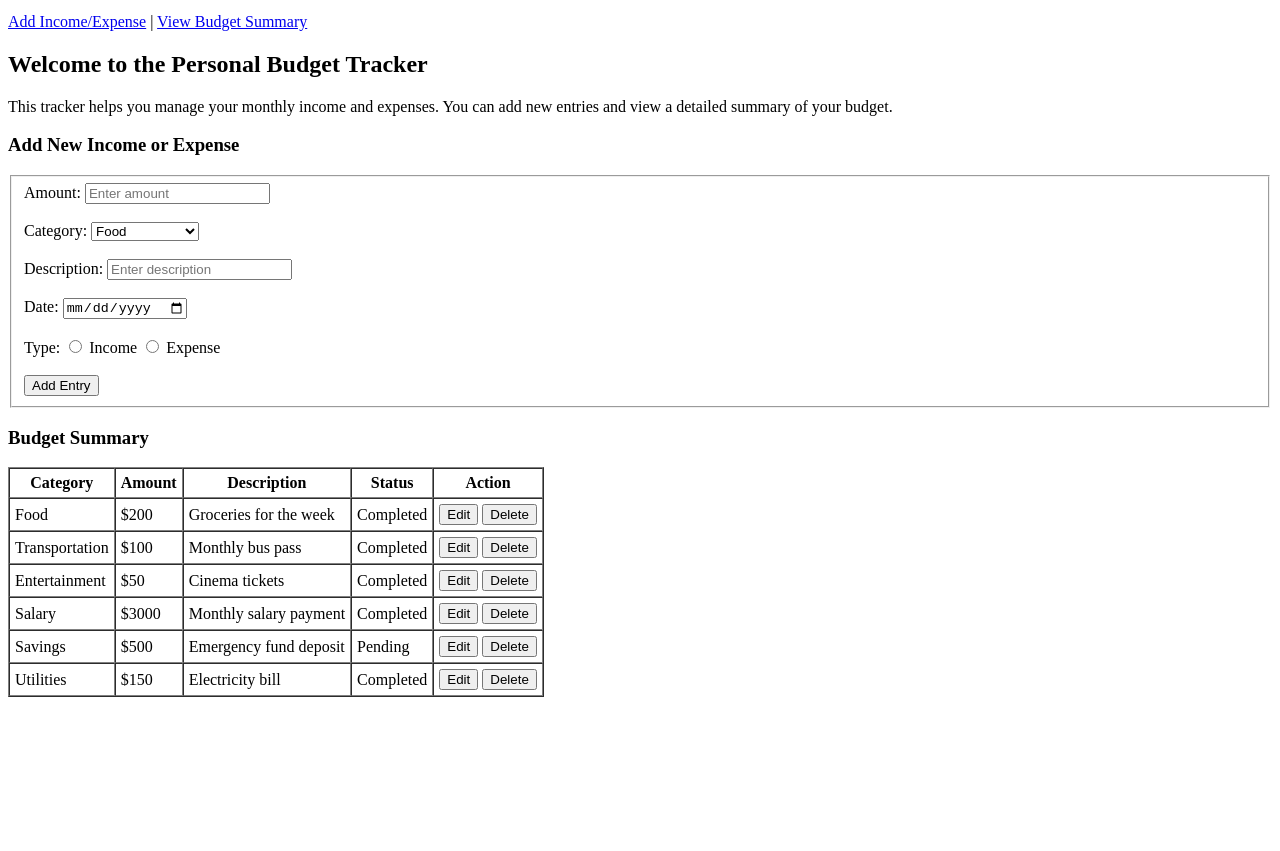
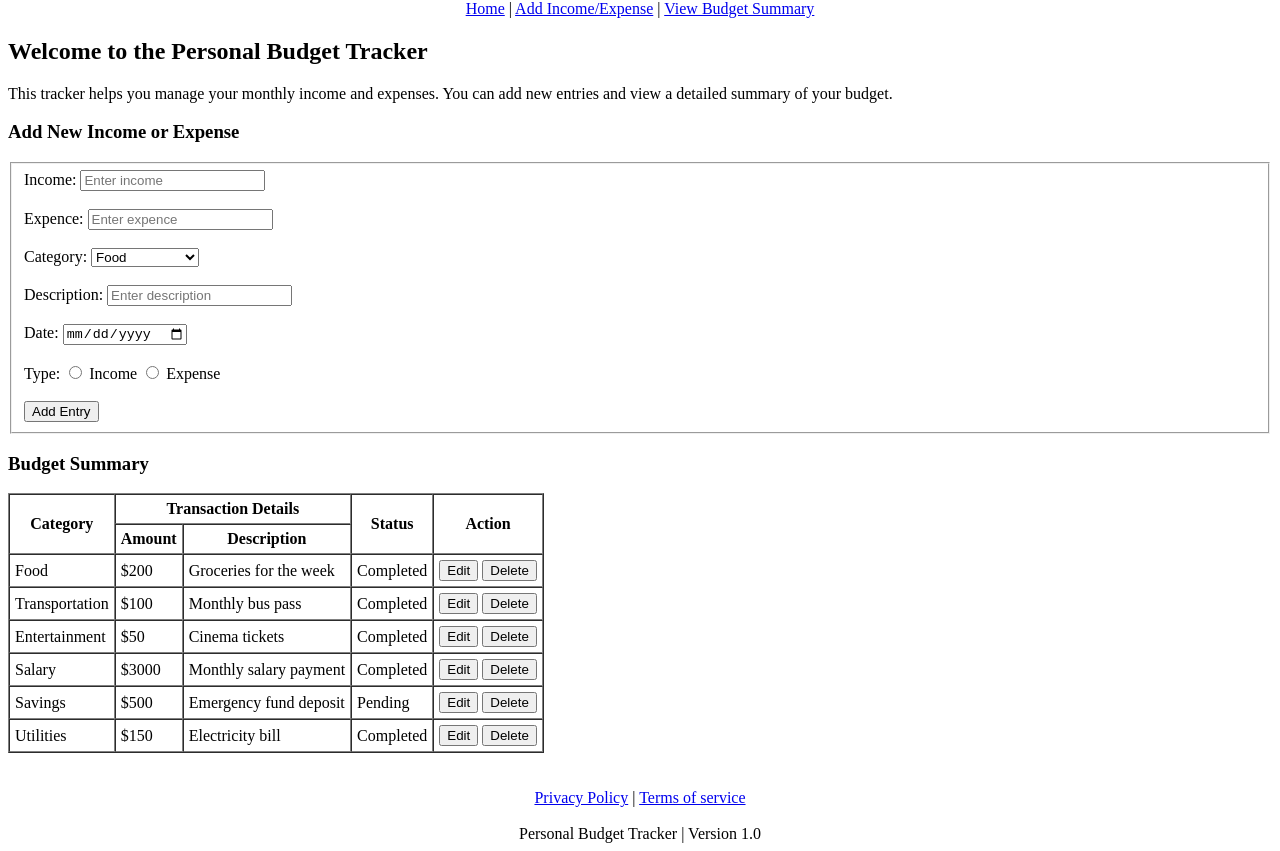
Before and after one commit to Sneha-josee/Personal-Budget-Tracker, a plain HTML site: page BudjectTracker.html in a window 1280 px wide. Shown: the part 67-918 px from the top of the page. Before the commit the page ends 800 px from the top, so only its background shows below. Drawn offline with Linux system fonts and the light colour scheme.

Commit message:
commited for third time

```diff
--- a/BudjectTracker.html
+++ b/BudjectTracker.html
@@ -7,22 +7,34 @@
 
 <body>
 
+    <head>
+        <section>
+            <center>
                 <h1>Personal Budget Tracker</h1>
 
-    <p><a href="./AddIncome.html">Add Income/Expense</a> | <a href="./ViewBudget.html">View Budget Summary</a></p>
+                <p><a href="#">Home</a> | <a href="./AddIncome.html">Add Income/Expense</a> | <a
+                        href="./ViewBudget.html">View
+                        Budget Summary</a></p>
+            </center>
 
             <h2>Welcome to the Personal Budget Tracker</h2>
-    <p>This tracker helps you manage your monthly income and expenses. You can add new entries and view a detailed
+            <p>This tracker helps you manage your monthly income and expenses. You can add new entries and view a
+                detailed
                 summary of your budget.</p>
+        </section>
+    </head>
 
+    <body>
 
         <caption>
             <h3>Add New Income or Expense</h3>
         </caption>
         <fieldset>
-    <form >
+            <form>
 
-        <label>Amount: <input type="number" placeholder="Enter amount"></label><br><br>
+                <label>Income: <input type="number" placeholder="Enter income"></label><br><br>
+
+                <label>Expence: <input type="number" placeholder="Enter expence"></label><br><br>
 
                 <label>Category:
                     <select>
@@ -48,14 +60,19 @@
             </form>
         </fieldset>
 
-    <caption><h3>Budget Summary</h3></caption>
+        <caption>
+            <h3>Budget Summary</h3>
+        </caption>
         <table border="1" cellpadding="5" cellspacing="0">
             <tr>
-            <th>Category</th>
+                <th rowspan="2">Category</th>
+                <th colspan="2">Transaction Details</th>
+                <th rowspan="2">Status</th>
+                <th rowspan="2">Action</th>
+            </tr>
+            <tr>
                 <th>Amount</th>
                 <th>Description</th>
-            <th>Status</th>
-            <th>Action</th>
             </tr>
             <tr>
                 <td>Food</td>
@@ -100,7 +117,18 @@
                 <td><button>Edit</button> <button>Delete</button></td>
             </tr>
         </table>
-
+        <br><br>
+        <center>
+            <footer>
+                <center>
+                    <a href="#">Privacy Policy</a> |
+                    <a href="#">Terms of service</a>
+                </center>
+                <br>
+                <span>Personal Budget Tracker</span> |
+                <span>Version 1.0</span>
+            </footer>
+        </center>
     </body>
 
 </html>
```
Also changed, not shown: AddIncome.html (+23 -2 lines), ViewBudget.html (+23 -4 lines). Lines whose indentation alone changed are shown as unchanged.
